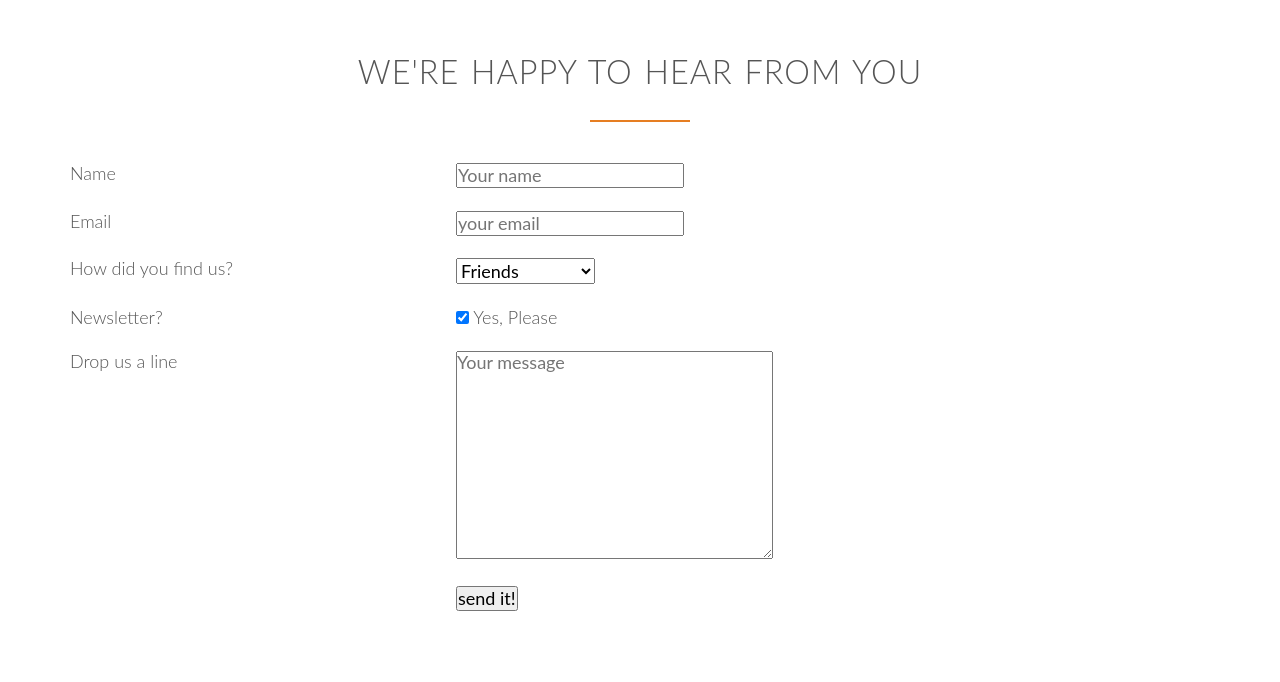
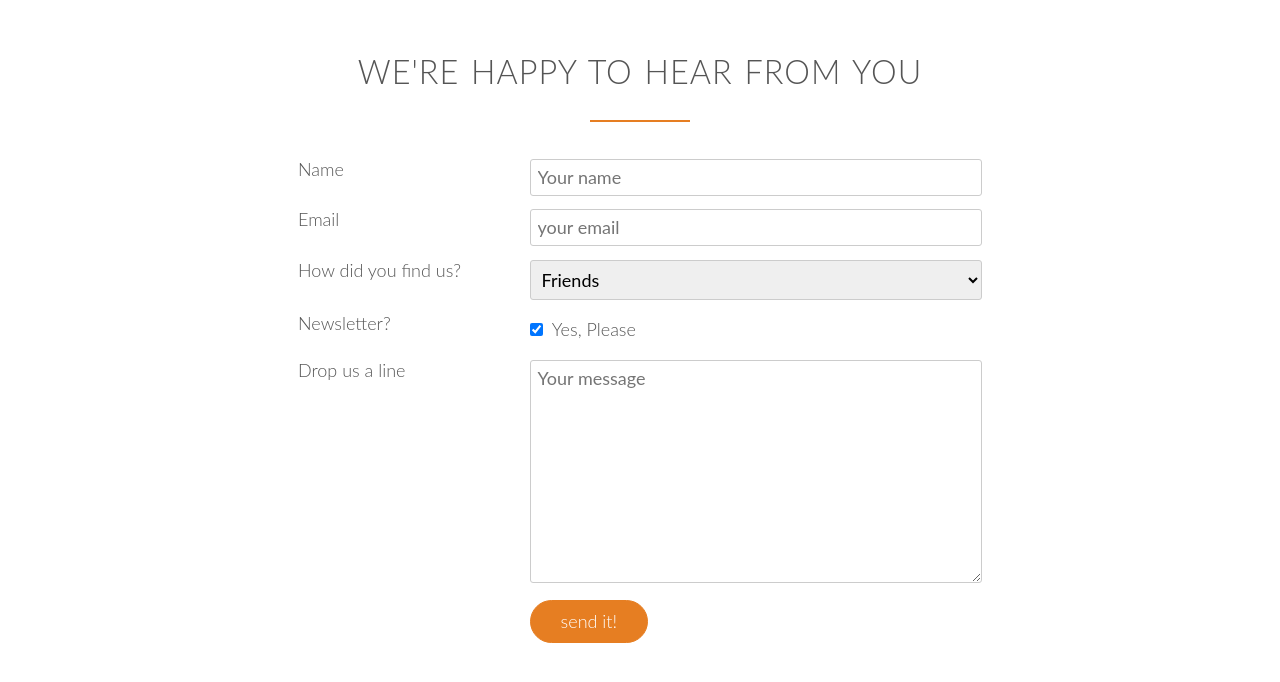
Before and after one commit to mahichy/Omni_Food, a plain HTML site: page index.html in a window 1280 px wide. Shown: the part 4526-5208 px from the top of the page. Drawn offline with Linux system fonts and the light colour scheme; files whose address does not match are found by name.

Commit message:
Contact_form Part_02

```diff
--- a/resources/css/style.css
+++ b/resources/css/style.css
@@ -160,7 +160,8 @@ a:active {
 /*---------BUTTONS--------*/
 
 .btn:link,
-.btn:visited {
+.btn:visited,
+input[type=submit] {
 	display: inline-block;
 	padding: 10px 30px;
 	font-weight: 300;
@@ -170,7 +171,8 @@ a:active {
 }
 
 .btn-full:link,
-.btn-full:visited {
+.btn-full:visited,
+input[type=submit] {
 	background-color: #e67e22;
 	border: 1px solid #e67e22;
 	color: #fff;
@@ -184,14 +186,17 @@ a:active {
 }
 
 .btn:hover,
-.btn:active {
+.btn:active,
+input[type=submit]:hover,
+input[type=submit]:active {
 	background-color: #e99041;
 }
 
 .btn-full:hover,
-.btn-full:active {
+.btn-full:active,
+input[type=submit] {
+	border: 1px solid #e67e22;
 
-	border: 1px solid #e67e22;
 
 }
 
@@ -492,3 +497,29 @@ cite img {
 .plan-box ul li {
 	padding: 5px 0;
 }
+
+
+
+
+/*----------------------------------*/
+/*CONTACT FORM*/
+/*----------------------------------*/
+
+.contact-form {
+	width: 60%;
+	margin: 0 auto;
+}
+
+input[type="text"],
+input[type="email"],
+select,
+textarea {
+	width: 100%;
+	padding: 7px;
+	border-radius: 3px;
+	border: 1px solid #ccc;
+}
+
+input[type=checkbox] {
+	margin: 10px 5px 10px 0;
+}
```
